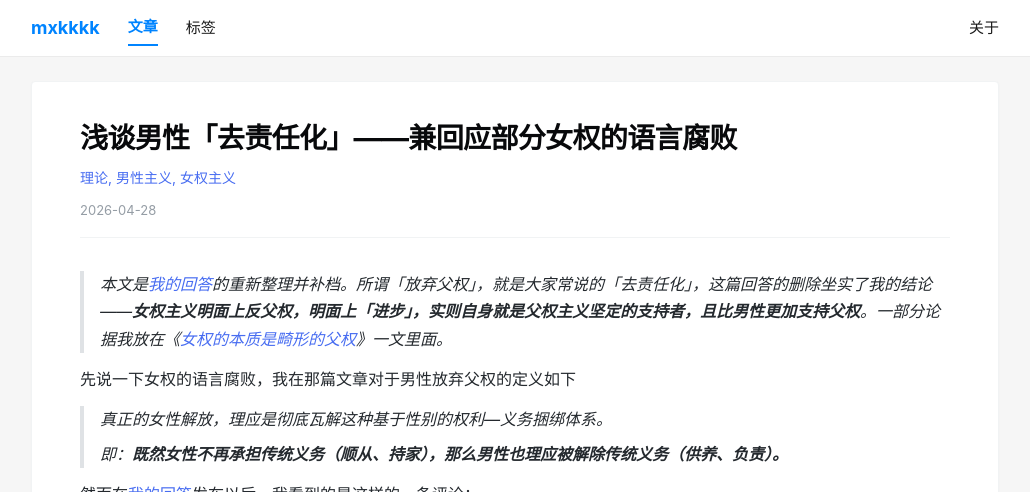
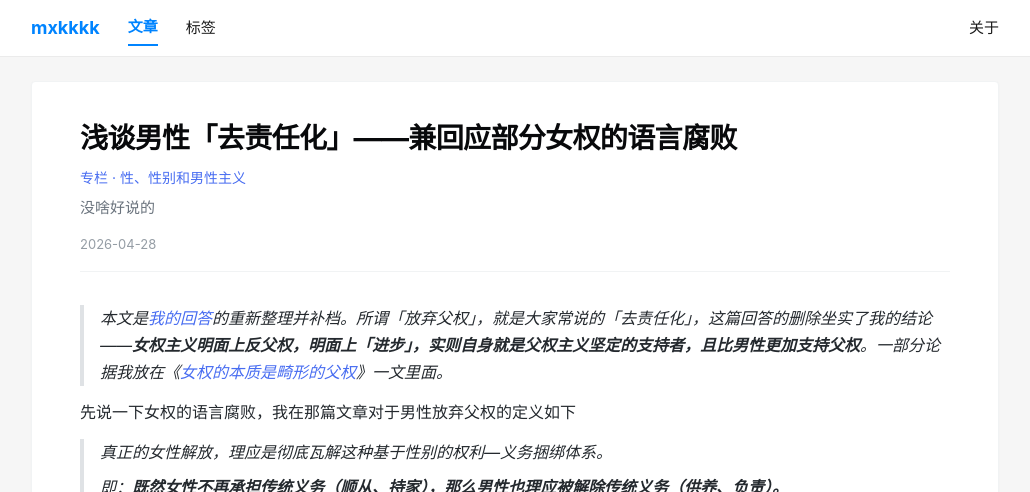
Before and after one commit to mxkfemkkk/mxkfemkkk.github.io, a Jekyll site: the page built from _posts/2026-4-28-nqbz2.md, in a window 1280 px wide and 900 px high, cut to the strip 0-492 px from the top of the window. Shown: the whole strip, without its empty margins (125-1155 px from the left). Built offline with Jekyll 4.4.1, drawn with Linux system fonts in a browser that asks for light colours.

Commit message:
紧急修正版

```diff
--- a/_posts/2026-4-28-nqbz2.md
+++ b/_posts/2026-4-28-nqbz2.md
@@ -1,11 +1,7 @@
 ---
 title: 浅谈男性「去责任化」——兼回应部分女权的语言腐败
-date: 2026-4-28
-permalink: /2026/04/28/nqbz/
-tag:
-    - 理论
-    - 男性主义
-    - 女权主义
+d: 没啥好说的
+tag: [专栏 · 性、性别和男性主义]
 ---
 
 > 本文是[我的回答](https://www.zhihu.com/question/2009161870146295591/answer/2032184084022174083)的重新整理并补档。所谓「放弃父权」，就是大家常说的「去责任化」，这篇回答的删除坐实了我的结论——**女权主义明面上反父权，明面上「进步」，实则自身就是父权主义坚定的支持者，且比男性更加支持父权**。一部分论据我放在《[女权的本质是畸形的父权](https://mxkfemkkk.github.io//2026/04/11/fem/)》一文里面。
```
